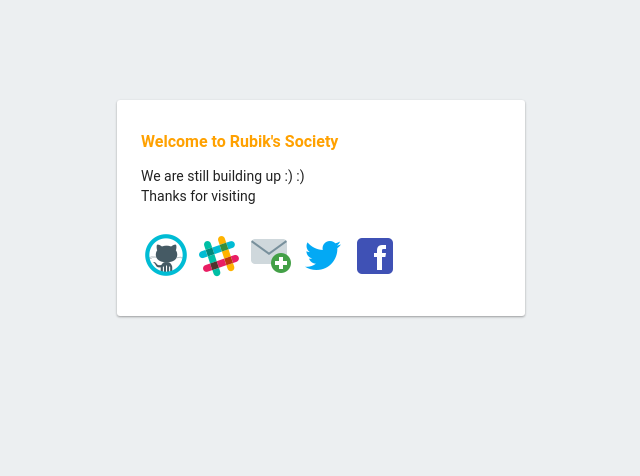
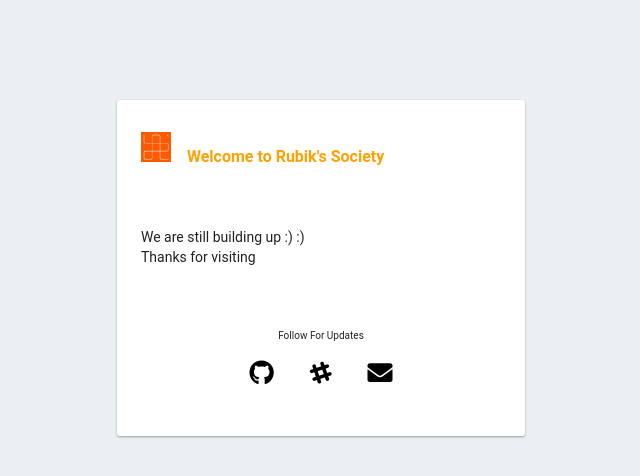
Before and after one commit to frunkad/rubiks-society, a plain HTML site: page public/index.html in a window 1280 px wide. Shown: the whole page, without its empty margins (319-959 px from the left). Drawn offline with Linux system fonts and the light colour scheme; some packages are replaced by stand-ins of ours.

Commit message:
Social + Logo

```diff
--- a/public/index.html
+++ b/public/index.html
@@ -12,6 +12,7 @@
     <script defer src="/__/firebase/5.2.0/firebase-database.js"></script>
     <script defer src="/__/firebase/5.2.0/firebase-messaging.js"></script>
     <script defer src="/__/firebase/5.2.0/firebase-storage.js"></script>
+    <link rel="stylesheet" href="https://use.fontawesome.com/releases/v5.2.0/css/all.css" integrity="sha384-hWVjflwFxL6sNzntih27bfxkr27PmbbK/iSvJ+a4+0owXq79v+lsFkW54bOGbiDQ" crossorigin="anonymous">
     <!-- initialize the SDK after all desired features are loaded -->
     <script defer src="/__/firebase/init.js"></script>
 
@@ -21,25 +22,36 @@
       #message h2 { color: #ffa100; font-weight: bold; font-size: 16px; margin: 0 0 8px; }
       #message h1 { font-size: 22px; font-weight: 300; color: rgba(0,0,0,0.6); margin: 0 0 16px;}
       #message p { line-height: 140%; margin: 16px 0 24px; font-size: 14px; }
-      #message a { display: inline-block; text-align: center; text-decoration: none; }
+      #message a { display: inline-block; text-align: center; text-transform: uppercase; text-decoration: none; padding: 16px; border-radius: 4px; font-size: 25px; color:black;}
       #message { box-shadow: 0 1px 3px rgba(0,0,0,0.12), 0 1px 2px rgba(0,0,0,0.24); }
       #load { color: rgba(0,0,0,0.4); text-align: center; font-size: 13px; }
       @media (max-width: 600px) {
         body, #message { margin-top: 0; background: white; box-shadow: none; }
         body { border-top: 16px solid #ffa100; }
-      #social {display: inline-block;}
+      }
+      #message img { transform-origin:50% 50%; animation:2s rotateRight infinite linear;}
+      @keyframes rotateRight{
+        100%{ transform:rotate(360deg); }
       }
     </style>
   </head>
   <body>
     <div id="message">
-      <h2>Welcome to <b>Rubik's Society</b></h2>
+      <h2><img src="./images/logo.jpeg" height="30px;" width="30px;">&nbsp; &nbsp; Welcome to <b>Rubik's Society</b></h2>
+      <br />
+      <br />
       <p>We are still building up :) :)<br>Thanks for visiting</p>
-      <a href="https://github.com/rubiks-society" target="_blank"><img src="images/github.png" alt="Github" title="Github"></a>
-      <a href="https://rubiks-society.slack.com/" target="_blank"><img src="images/slack.png" alt="Slack" title="Slack"></a>
-      <a href="mailto:rubiks.society@galgotiasuniversity.edu.in" target="_blank"><img src="images/email.png" alt="Email us" title="Email"></a>
-      <img src="images/twitter.png" alt="Twitter" title="Twitter">
-      <img src="images/fb.png" alt="Facebook" title="Facebook">
+      <br />
+      <br />
+
+      <div align="center" id="social" >
+        <p style="font-size:10px; margin: 0px;">Follow For Updates</p>
+        <a href="https://github.com/rubiks-society" target="_blank"><i class="fab fa-github" ></i></a>
+        <a href="https://rubiks-society.slack.com/" target="_blank"><i class="fab fa-slack-hash" ></i></a>
+        <a href="mailto:rubiks.society@galgotiasuniversity.edu.in" target="_blank"><i class="fa fa-envelope" ></i></a>
+      </div>
+      <!-- <img src="images/twitter.png" alt="Twitter" title="Twitter">
+      <img src="images/fb.png" alt="Facebook" title="Facebook"> -->
 
 
 
```
Also changed, not shown: public/images/email.png (deleted), public/images/fb.png (deleted), public/images/github.png (deleted), public/images/icons8-new-post-40.png (deleted), public/images/logo.jpeg (added), public/images/slack.png (deleted), public/images/twitter.png (deleted).
